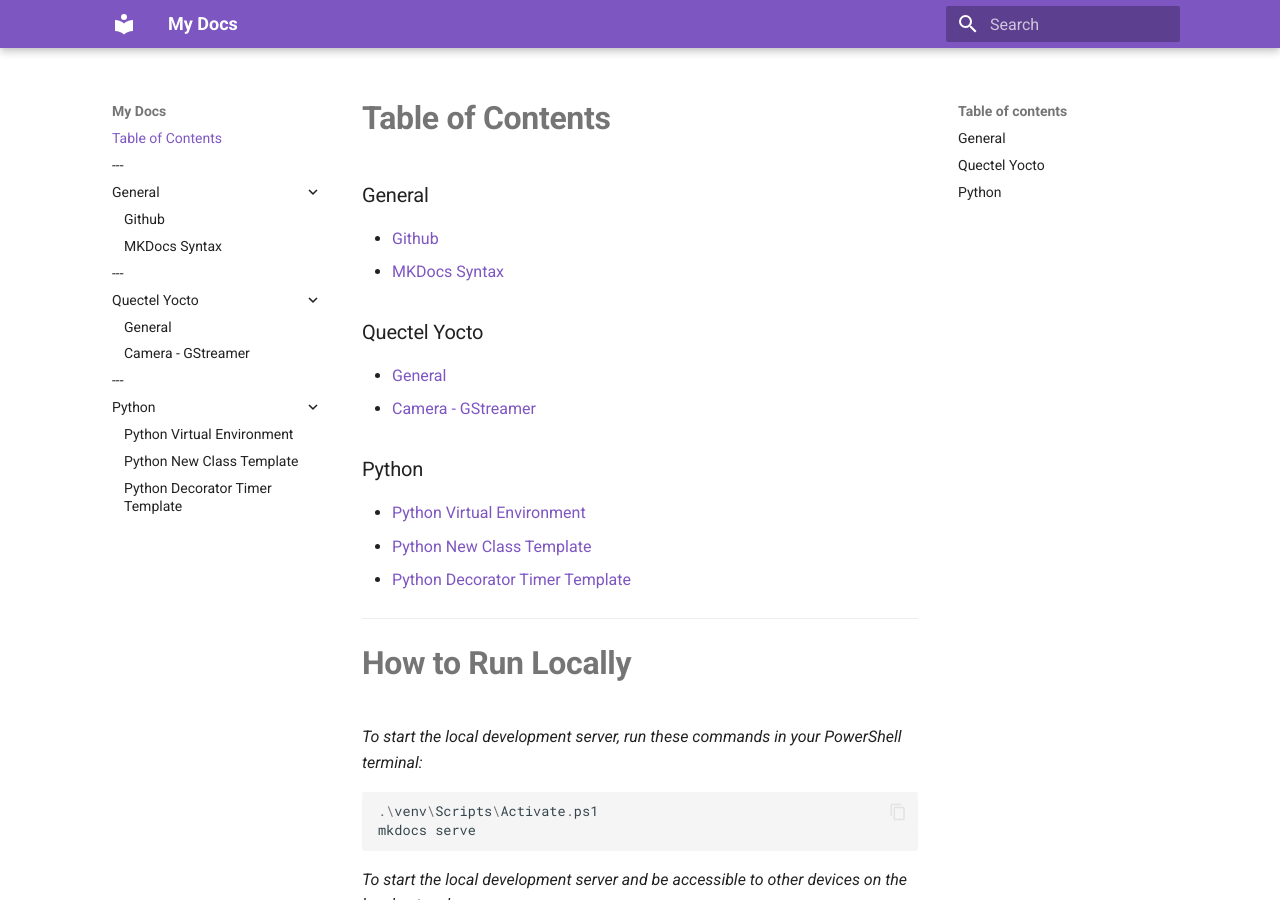
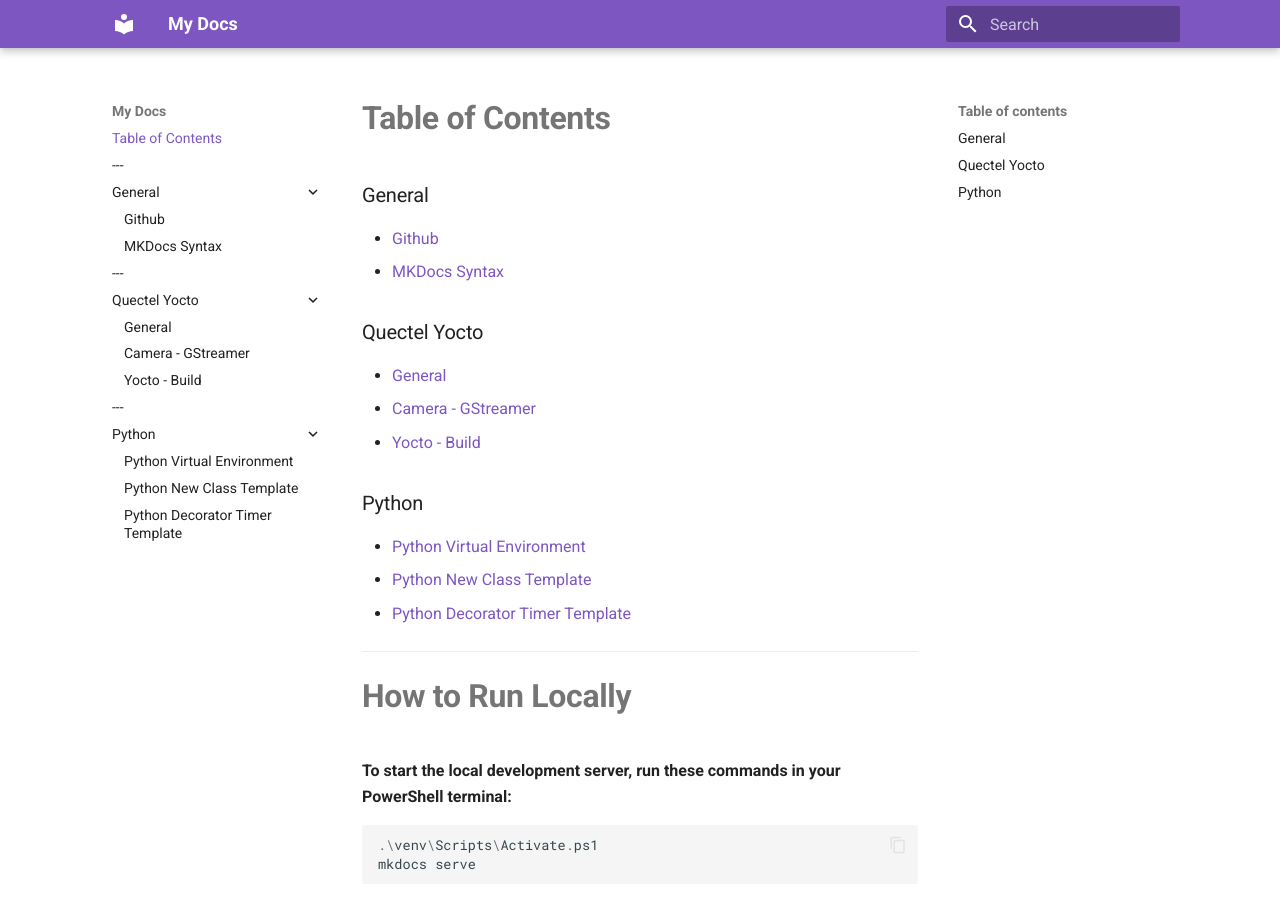
Before and after one commit to duranar/kh, an MkDocs documentation site: the page built from docs/index.md, in a window 1280 px wide and 900 px high. Built offline with MkDocs 1.6.1 and Material for MkDocs 9.7.7, drawn with Linux system fonts in a browser that asks for light colours.

Commit message:
added new yocto page to the index

````diff
--- a/docs/index.md
+++ b/docs/index.md
@@ -7,6 +7,7 @@
 ### Quectel Yocto
 * [General](SC206E_General_Notes.md)
 * [Camera - GStreamer](SC206E_GStreamer_Commands.md)
+* [Yocto - Build](Yocto-build.md)
 
 ### Python
 * [Python Virtual Environment](py-venv.md)
@@ -17,24 +18,30 @@
 -----
 # **How to Run Locally**
 
-*To start the local development server, run these commands in your PowerShell terminal:*
+**To start the local development server, run these commands in your PowerShell terminal:**
 
 ```powershell
 .\venv\Scripts\Activate.ps1
 mkdocs serve
 ```
 
-*To start the local development server and be accessible to other devices on the local network*
+**To start the local development server and be accessible to other devices on the local network**
 
 ```powershell
 mkdocs serve -a 0.0.0.0:8000
 ```
 *`-a` flag is `--dev-addr` option*
+<br>
+<br>
 
-**To generate this index page:**
+*To generate this index page:*
 ```powershell
 .\venv\Scripts\Activate.ps1
 ```
 ```powershell
 python build_index.py
 ```
+<br>
+<br>
+<br>
+-----
--- a/mkdocs.yml
+++ b/mkdocs.yml
@@ -29,6 +29,7 @@
   - Quectel Yocto:
     - General: SC206E_General_Notes.md
     - Camera - GStreamer: SC206E_GStreamer_Commands.md
+    - Yocto - Build: Yocto-build.md
   - '---': []
   - Python:
     - 'Python Virtual Environment': py-venv.md
````
